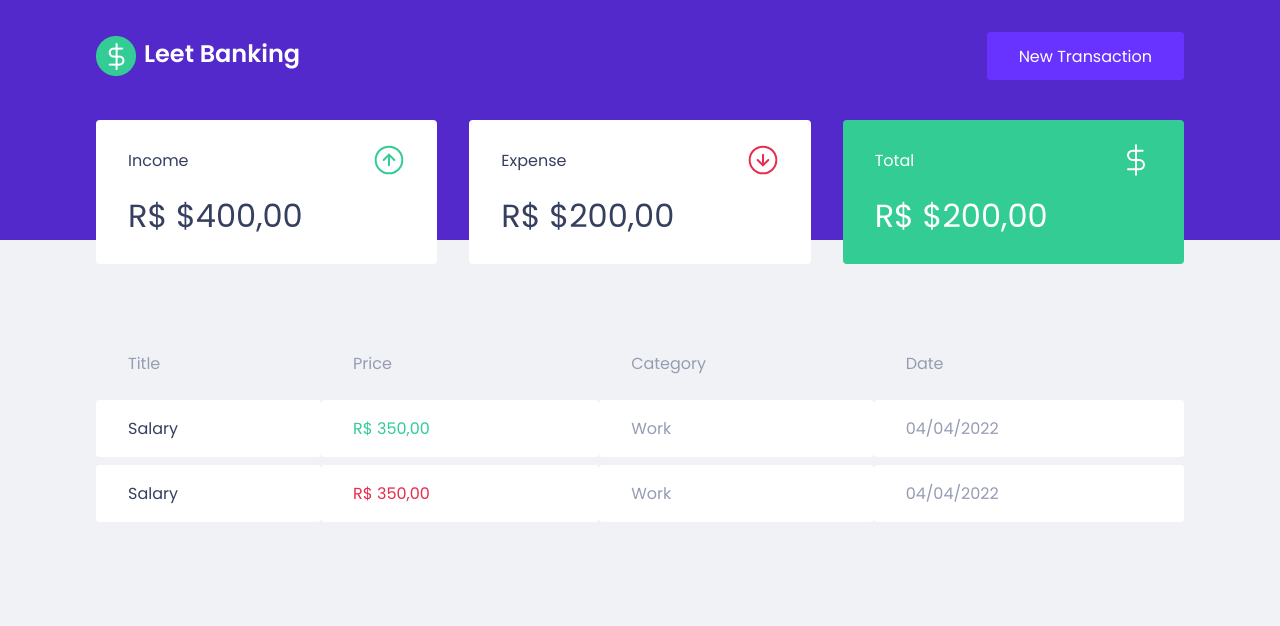
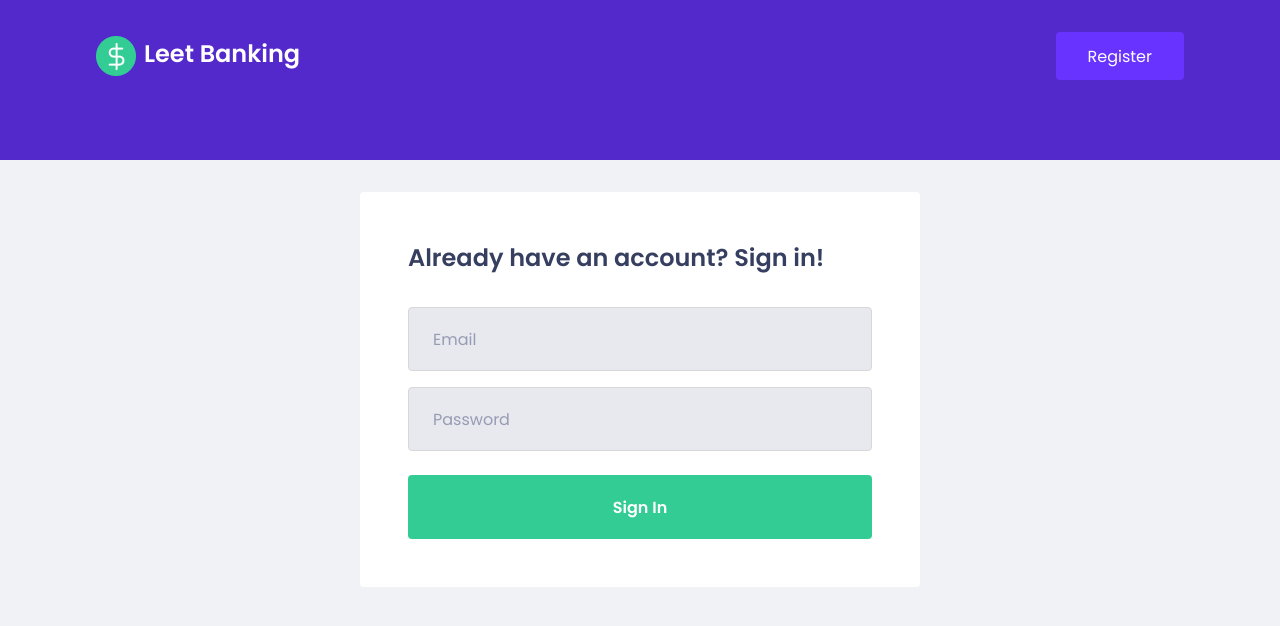
Before and after one commit to augustojs1/leet-banking-app, a React (Create React App) app: page / in a window 1280 px wide. Shown: the top 626 px of the page. Built offline with nearby package versions, Linux system fonts and the light colour scheme.

Commit message:
feat: create login form

```diff
--- a/package.json
+++ b/package.json
@@ -14,6 +14,7 @@
     "react": "^18.0.0",
     "react-dom": "^18.0.0",
     "react-modal": "^3.14.4",
+    "react-router-dom": "^6.3.0",
     "react-scripts": "5.0.0",
     "styled-components": "^5.3.5",
     "typescript": "^4.4.2",
--- a/src/App.tsx
+++ b/src/App.tsx
@@ -1,29 +1,15 @@
-import { Dashboard } from "./components/Dashboard";
-import { Header } from "./components/Header";
+import { Routes, Route } from "react-router-dom";
+import { Home } from "./components/Home";
+import { LoginScreen } from "./components/LoginScreen";
 import { GlobalStyle } from "./styles/global";
-import { useState } from "react";
-import { TransactionModal } from "./components/TransactionModal";
 
 function App() {
-  const [isTransactionModalOpen, setIsTransactionModalOpen] =
-    useState<boolean>(false);
-
-  function handleOpenTransactionModal() {
-    setIsTransactionModalOpen(true);
-  }
-
-  function handleCloseTransactionModal() {
-    setIsTransactionModalOpen(false);
-  }
-
   return (
     <>
-      <Header onOpenTransactionModal={handleOpenTransactionModal} />
-      <Dashboard />
-      <TransactionModal
-        isOpen={isTransactionModalOpen}
-        onClose={handleCloseTransactionModal}
-      />
+      <Routes>
+        <Route path="/" element={<LoginScreen />} />
+        <Route path="/home" element={<Home />} />
+      </Routes>
       <GlobalStyle />
     </>
   );
--- /dev/null
+++ b/src/components/Home/index.tsx
@@ -0,0 +1,28 @@
+import { useState } from "react";
+import { Dashboard } from "../Dashboard";
+import { Header } from "../Header";
+import { TransactionModal } from "../TransactionModal";
+
+export function Home() {
+  const [isTransactionModalOpen, setIsTransactionModalOpen] =
+    useState<boolean>(false);
+
+  function handleOpenTransactionModal() {
+    setIsTransactionModalOpen(true);
+  }
+
+  function handleCloseTransactionModal() {
+    setIsTransactionModalOpen(false);
+  }
+
+  return (
+    <>
+      <Header onOpenTransactionModal={handleOpenTransactionModal} />
+      <Dashboard />
+      <TransactionModal
+        isOpen={isTransactionModalOpen}
+        onClose={handleCloseTransactionModal}
+      />
+    </>
+  );
+}
--- /dev/null
+++ b/src/components/LoginScreen/LoginForm/index.tsx
@@ -0,0 +1,42 @@
+import { FormEvent, useState } from "react";
+import * as style from "./styles";
+
+interface ILoginData {
+  email: string;
+  password: string;
+}
+
+export function LoginForm() {
+  const [email, setEmail] = useState("");
+  const [password, setPassword] = useState("");
+
+  const loginData: ILoginData = {
+    email,
+    password,
+  };
+
+  function handleLogin(event: FormEvent) {
+    event.preventDefault();
+
+    console.log("login", loginData);
+  }
+
+  return (
+    <style.form onSubmit={handleLogin}>
+      <h2>Already have an account? Sign in!</h2>
+      <input
+        type="text"
+        placeholder="Email"
+        value={email}
+        onChange={(event) => setEmail(event.target.value)}
+      />
+      <input
+        type="password"
+        placeholder="Password"
+        value={password}
+        onChange={(event) => setPassword(event.target.value)}
+      />
+      <button type="submit">Sign In</button>
+    </style.form>
+  );
+}
--- /dev/null
+++ b/src/components/LoginScreen/LoginForm/styles.ts
@@ -0,0 +1,108 @@
+import styled from "styled-components";
+import { theme } from "../../../styles/theme";
+
+interface TransactionTypeButtonProps {
+  selected: boolean;
+}
+
+export const form = styled.form`
+  max-width: 35rem;
+
+  margin: 0 auto;
+  margin-top: 2rem;
+  padding: 3rem;
+
+  border-radius: 4px;
+
+  background-color: ${theme.white};
+
+  h2 {
+    margin-bottom: 2rem;
+
+    font-size: 1.5rem;
+
+    color: ${theme.titleText};
+  }
+
+  input {
+    width: 100%;
+    height: 4rem;
+    padding: 0rem 1.5rem;
+
+    background: #e7e9ee;
+
+    font-size: 1rem;
+
+    border: 1px solid #d7d7d7;
+    border-radius: 0.25rem;
+
+    &::placeholder {
+      color: ${theme.bodyText};
+    }
+
+    & + input {
+      margin-top: 1rem;
+    }
+  }
+
+  button[type="submit"] {
+    width: 100%;
+    height: 4rem;
+    padding: 0 1.5rem;
+
+    background-color: ${theme.green};
+    color: ${theme.white};
+
+    border-radius: 0.25rem;
+    border: 0;
+
+    font-size: 1rem;
+    font-weight: 600;
+
+    margin-top: 1.5rem;
+
+    transition: filter 0.2s;
+
+    &:hover {
+      filter: brightness(0.9);
+    }
+  }
+`;
+
+export const transactionType = styled.div`
+  margin: 1rem 0;
+
+  display: grid;
+  grid-template-columns: 1fr 1fr;
+  gap: 0.5rem;
+`;
+
+export const transationTypeButton = styled.button<TransactionTypeButtonProps>`
+  height: 4rem;
+
+  background-color: ${(props) =>
+    props.selected ? theme.white : "transparent"};
+
+  border: ${(props) =>
+    props.selected ? `2px solid ${theme.bodyText}` : "1px solid #d7d7d7"};
+  border-radius: 0.25rem;
+
+  display: flex;
+  align-items: center;
+  justify-content: center;
+
+  img {
+    width: 20px;
+    height: 20px;
+  }
+
+  span {
+    display: inline-block;
+    margin-left: 1rem;
+    color: ${theme.titleText};
+  }
+
+  &:hover {
+    border-color: #aaa;
+  }
+`;
--- /dev/null
+++ b/src/components/LoginScreen/LoginHeader/index.tsx
@@ -0,0 +1,13 @@
+import { Logo } from "../../shared/Logo";
+import * as style from "./styles";
+
+export function LoginHeader() {
+  return (
+    <style.background>
+      <style.container>
+        <Logo />
+        <button type="button">Register</button>
+      </style.container>
+    </style.background>
+  );
+}
--- /dev/null
+++ b/src/components/LoginScreen/LoginHeader/styles.ts
@@ -0,0 +1,34 @@
+import styled from "styled-components";
+import { theme } from "../../../styles/theme";
+
+export const background = styled.header`
+  background: ${theme.blue};
+`;
+
+export const container = styled.div`
+  padding: 2rem 1rem 5rem;
+
+  max-width: 1120px;
+  margin: 0 auto;
+
+  display: flex;
+  align-items: center;
+  justify-content: space-between;
+
+  button {
+    color: ${theme.white};
+    background-color: ${theme.lightBlue};
+
+    font-size: 1rem;
+
+    padding: 0rem 2rem;
+    height: 3rem;
+
+    border: 0;
+    border-radius: 0.25rem;
+
+    &:hover {
+      filter: brightness(0.9);
+    }
+  }
+`;
--- /dev/null
+++ b/src/components/LoginScreen/index.tsx
@@ -0,0 +1,11 @@
+import { LoginForm } from "./LoginForm";
+import { LoginHeader } from "./LoginHeader";
+
+export function LoginScreen() {
+  return (
+    <>
+      <LoginHeader />
+      <LoginForm />
+    </>
+  );
+}
--- /dev/null
+++ b/src/components/LoginScreen/styles.ts
@@ -0,0 +1 @@
+import styled from "styled-components";
--- a/src/index.tsx
+++ b/src/index.tsx
@@ -1,10 +1,13 @@
 import React from "react";
 import ReactDOM from "react-dom";
+import { BrowserRouter } from "react-router-dom";
 import App from "./App";
 
 ReactDOM.render(
   <React.StrictMode>
-    <App />
+    <BrowserRouter>
+      <App />
+    </BrowserRouter>
   </React.StrictMode>,
   document.getElementById("root")
 );
```
Also changed, not shown: 1 other file (tests, documents, lock files or other folders).
